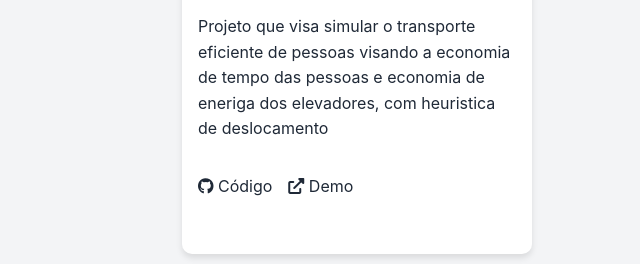
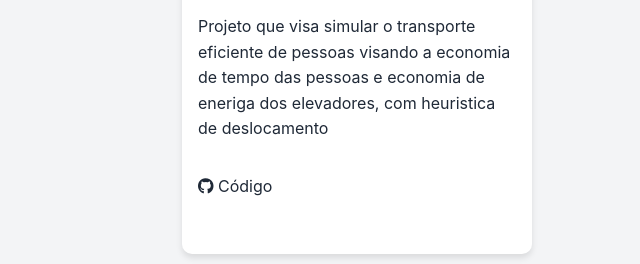
Before and after one commit to AlessandriCastro/Portifolio, a plain HTML site: page index.html in a window 1280 px wide. Shown: the part 2333-2597 px from the top of the page, 42-682 px from the left. Drawn offline with Linux system fonts and the light colour scheme.

Commit message:
correção

```diff
--- a/index.html
+++ b/index.html
@@ -97,7 +97,7 @@
                 <p>Projeto que visa simular o transporte eficiente de pessoas visando a economia de tempo das pessoas e economia de eneriga dos elevadores, com heuristica de deslocamento</p>
                 <div class="projeto-links">
                     <a href="https://github.com/AlessandriCastro/Elevador" target="_blank"><i class="fab fa-github"></i> Código</a>
-                    <a href="#" target="_blank"><i class="fas fa-external-link-alt"></i> Demo</a>
+
                 </div>
             </div>
             <div class="projeto-card" data-category="web">
```
